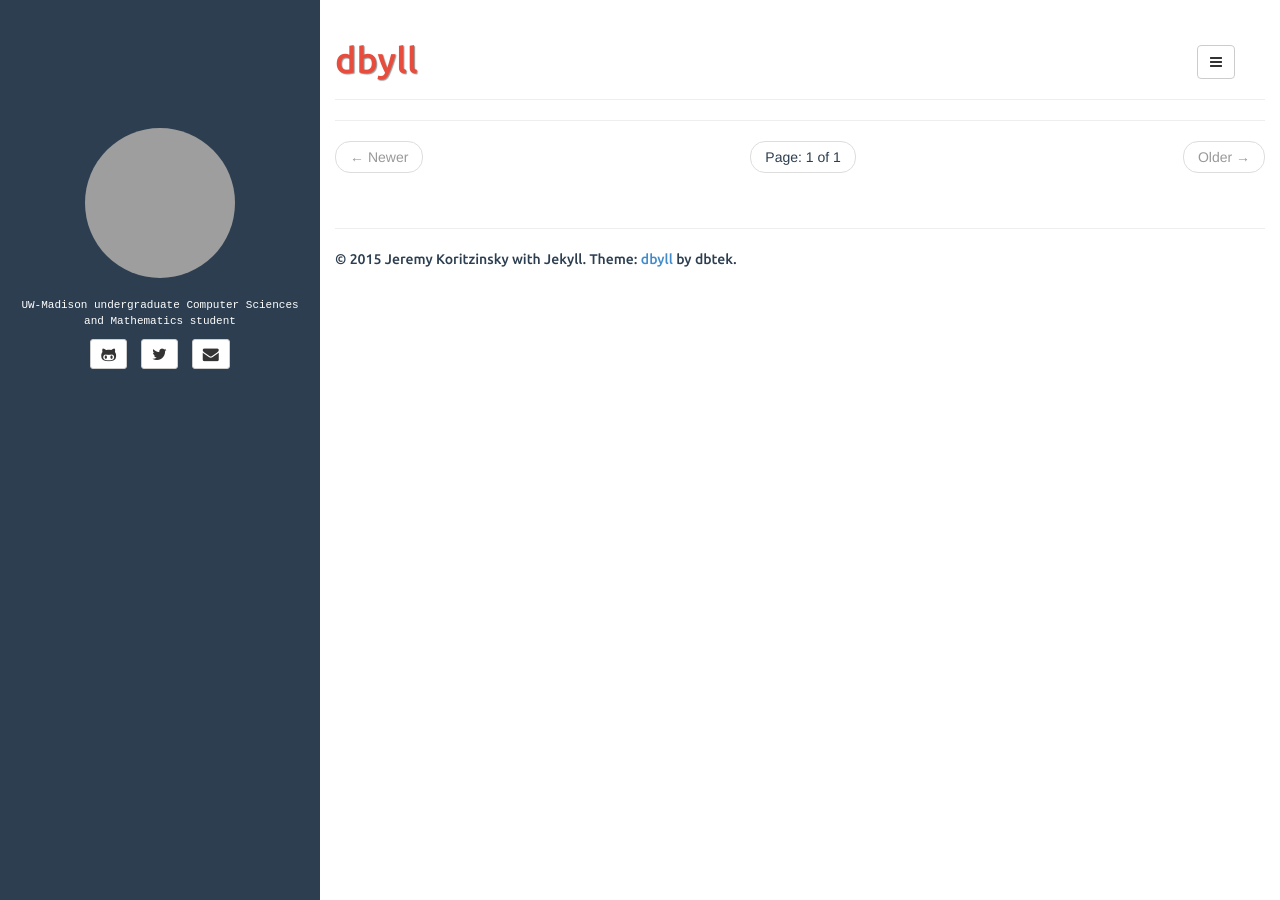
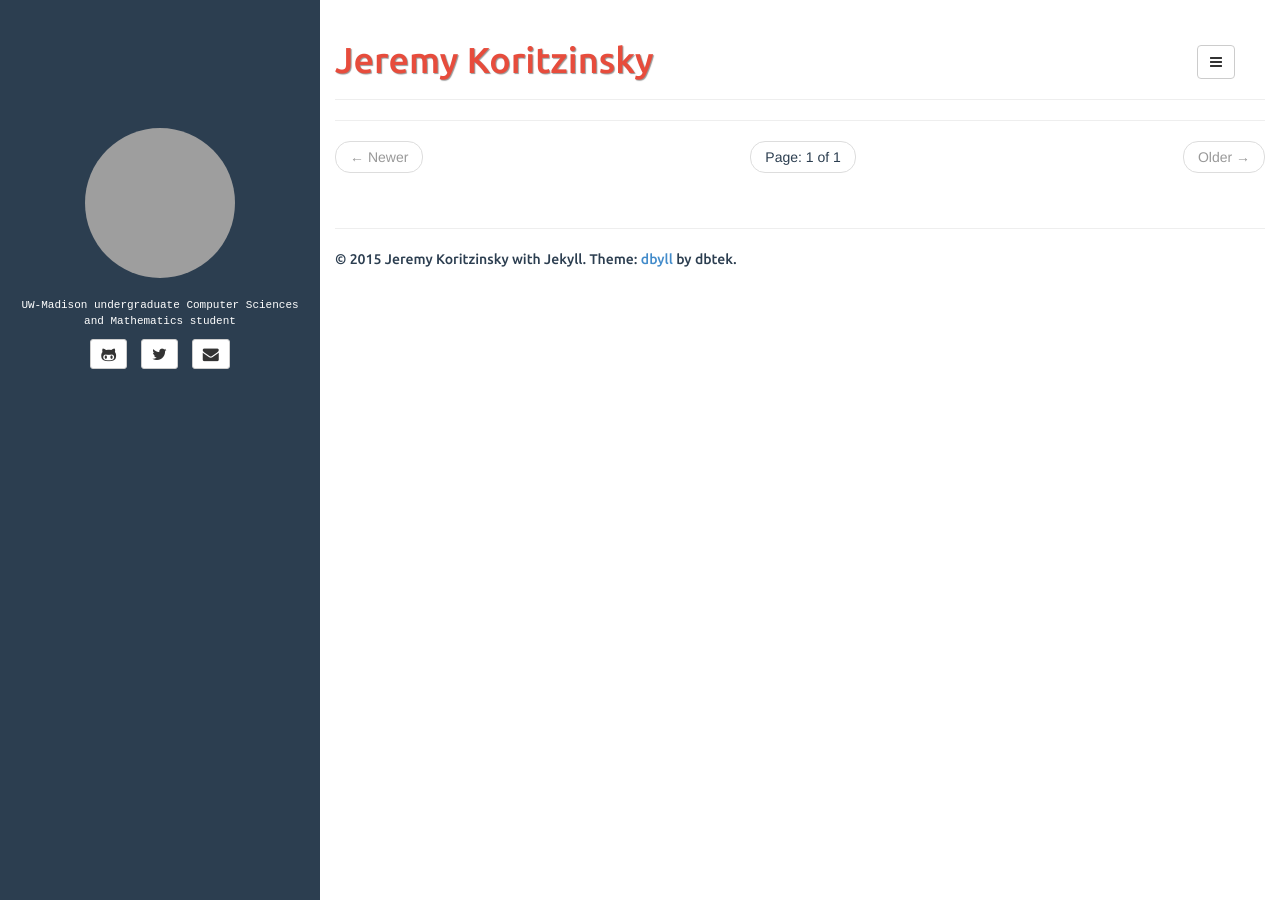
Before and after one commit to jkoritzinsky/jkoritzinsky.github.io, a Jekyll site: the page built from index.html, in a window 1280 px wide. Built offline with Jekyll 4.4.1, drawn with Linux system fonts in a browser that asks for light colours; the list of posts is cut into pages by our own code; grey boxes are pictures that could not be loaded.

Commit message:
Updated site title

```diff
--- a/_config.yml
+++ b/_config.yml
@@ -12,9 +12,9 @@ defaults:
     scope:
       path: "" # empty string for all files
     values:
-      title: dbyll
+      title: Jeremy Koritzinsky
 
-description: Stylish Jekyll Theme
+description: Jeremy Koritzinsky's Blog and Portfolio Website
 author:
   name: Jeremy Koritzinsky
   email: jkoritzinsky@gmail.com
```
